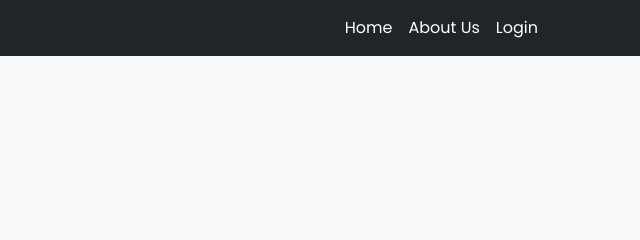
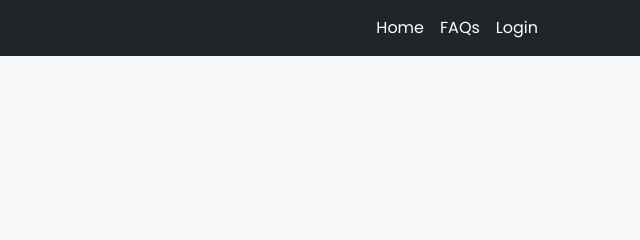
Before and after one commit to fita1960/MYPOS, a plain HTML site: page index.html in a window 1280 px wide. Shown: the top 240 px of the page, 640-1280 px from the left. Drawn offline with nearby package versions, Linux system fonts and the light colour scheme.

Commit message:
Update index.html

```diff
--- a/index.html
+++ b/index.html
@@ -31,7 +31,7 @@
                       <a class="nav-link active" aria-current="page" href="index.html">Home</a>
                     </li>
                     <li class="nav-item">
-                      <a class="nav-link" href="#" style="color: white;">About Us</a>
+                      <a class="nav-link" href="faq.html" style="color: white;">FAQs</a>
                     </li>
                     <li class="nav-item">
                       <a class="nav-link" href="login.html" style="color: white;">Login</a>
```
